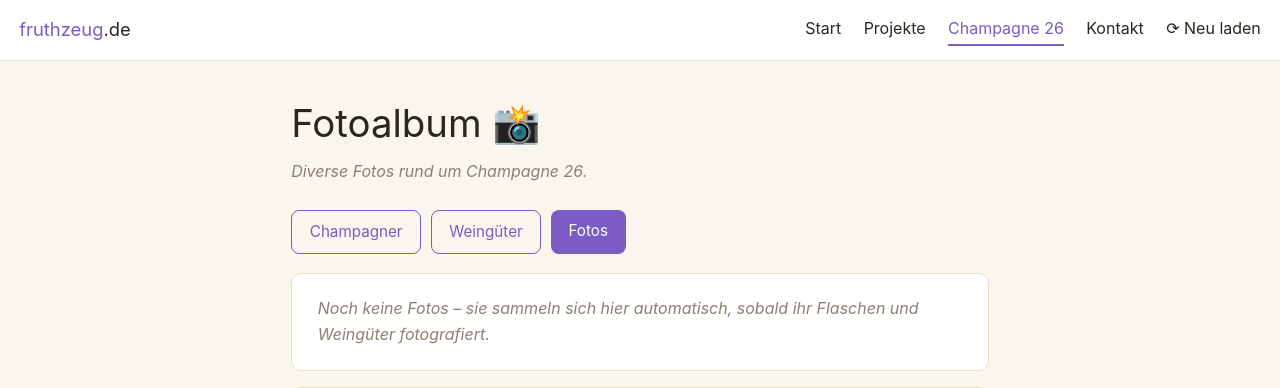
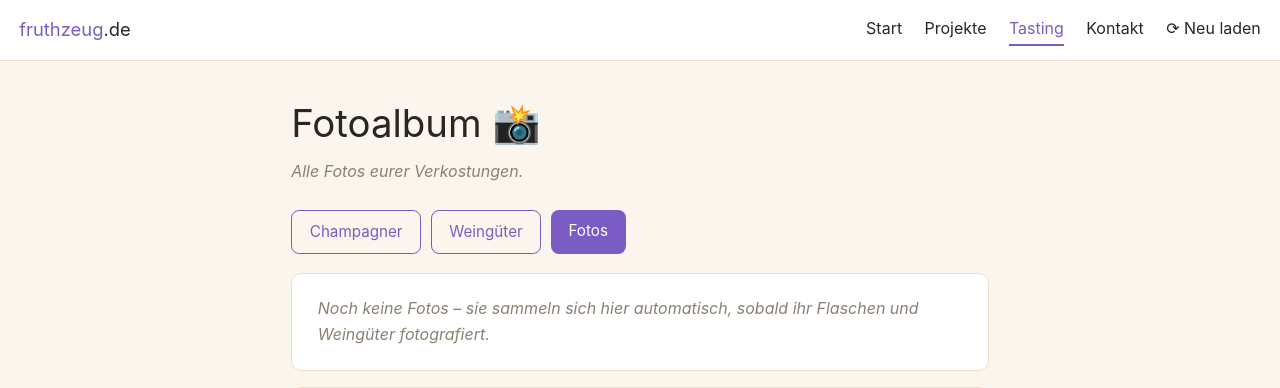
Before and after one commit to carlfruth-droid/test-claude, a PHP site: page /projekte/champagner/?fotos=1 in a window 1280 px wide. Shown: the top 388 px of the page. Run offline with PHP 8.4, Linux system fonts and the light colour scheme.

Commit message:
App heißt jetzt Tasting; Ansehen-Link ohne Bewertungsrechte
- Website-Navigation und App-Titel von 'Champagne 26' auf das generische
  'Tasting' umgestellt (Champagne 2026 wird ein Tasting darin)
- Tasting-Seite: Karte 'Zum Mitschauen' mit kopierbarem Nur-Lese-Link

Co-Authored-By: Claude Fable 5 <noreply@anthropic.com>
Claude-Session: https://claude.ai/code/session_01UVx5Rk1MyHmsCfTNsekZrL

```diff
--- a/website/index.html
+++ b/website/index.html
@@ -211,7 +211,7 @@
     <nav class="site-nav">
       <a href="/" aria-current="page">Start</a>
       <a href="/#projekte">Projekte</a>
-      <a href="/projekte/champagner/">Champagne 26</a>
+      <a href="/projekte/champagner/">Tasting</a>
       <a href="mailto:post@fruthzeug.de">Kontakt</a>
       <a href="#" id="neu-laden">&#10227; Neu laden</a>
     </nav>
@@ -228,8 +228,8 @@
       <p>Hier sammle ich meine Projekte – einfach antippen:</p>
       <div class="project-grid">
         <a class="project-btn" href="/projekte/champagner/">
-          <span class="project-title">Champagne 26</span>
-          <span class="project-desc">Champagner-Verkostung: Sterne, Notizen, Fotos &amp; Weingüter</span>
+          <span class="project-title">Tasting</span>
+          <span class="project-desc">Wein-Verkostungen: geführte Bewertung, Gruppen, Fotos &amp; Weingüter</span>
         </a>
         <div class="project-btn placeholder">Weitere Projekte folgen&nbsp;…</div>
       </div>
--- a/website/projekte/champagner/index.php
+++ b/website/projekte/champagner/index.php
@@ -885,7 +885,7 @@ if ($_SERVER['REQUEST_METHOD'] === 'POST') {
             . "Tipp einfach auf diesen Link – damit bist du angemeldet und kannst sofort mitbewerten (kein Passwort nötig):\n"
             . $link . "\n\nBis gleich! 🥂";
         $ok = @mail($person['email'], $betreff, $text,
-            "From: Champagne 26 <post@fruthzeug.de>\r\nContent-Type: text/plain; charset=UTF-8");
+            "From: Tasting fruthzeug.de <post@fruthzeug.de>\r\nContent-Type: text/plain; charset=UTF-8");
         if ($ok) {
             zurueck('?tasting=' . rawurlencode($tid) . '&ok=' . rawurlencode('Einladung an ' . $person['email'] . ' verschickt.'));
         }
@@ -1798,7 +1798,7 @@ $sortierung = ($_GET['sort'] ?? 'datum') === 'name' ? 'name' : 'datum';
   <meta charset="UTF-8">
   <meta name="viewport" content="width=device-width, initial-scale=1.0">
   <meta name="robots" content="noindex">
-  <title>Champagne 26 – fruthzeug.de</title>
+  <title>Tasting – fruthzeug.de</title>
   <style>
     :root {
       --bg: #faf6ee;
@@ -2192,7 +2192,7 @@ $sortierung = ($_GET['sort'] ?? 'datum') === 'name' ? 'name' : 'datum';
     <nav class="site-nav">
       <a href="/">Start</a>
       <a href="/#projekte">Projekte</a>
-      <a href="/projekte/champagner/" aria-current="page">Champagne 26</a>
+      <a href="/projekte/champagner/" aria-current="page">Tasting</a>
       <a href="mailto:post@fruthzeug.de">Kontakt</a>
       <a href="#" id="neu-laden">&#10227; Neu laden</a>
     </nav>
@@ -2226,7 +2226,7 @@ $sortierung = ($_GET['sort'] ?? 'datum') === 'name' ? 'name' : 'datum';
       <p class="untertitel">Die Erzeuger hinter den Flaschen – mit Notizen und Bildern.</p>
     <?php elseif ($ansicht === 'fotos'): ?>
       <h1>Fotoalbum 📸</h1>
-      <p class="untertitel">Diverse Fotos rund um Champagne 26.</p>
+      <p class="untertitel">Alle Fotos eurer Verkostungen.</p>
     <?php elseif ($ansicht === 'neu'): ?>
       <p class="zurueck"><a href="<?= isset($_GET['vk']) ? '?vk=' . e(rawurlencode((string)$_GET['vk'])) : '?liste=1' ?>">&larr; Zur&uuml;ck</a></p>
       <h1>Neue Flasche 📷</h1>
```
